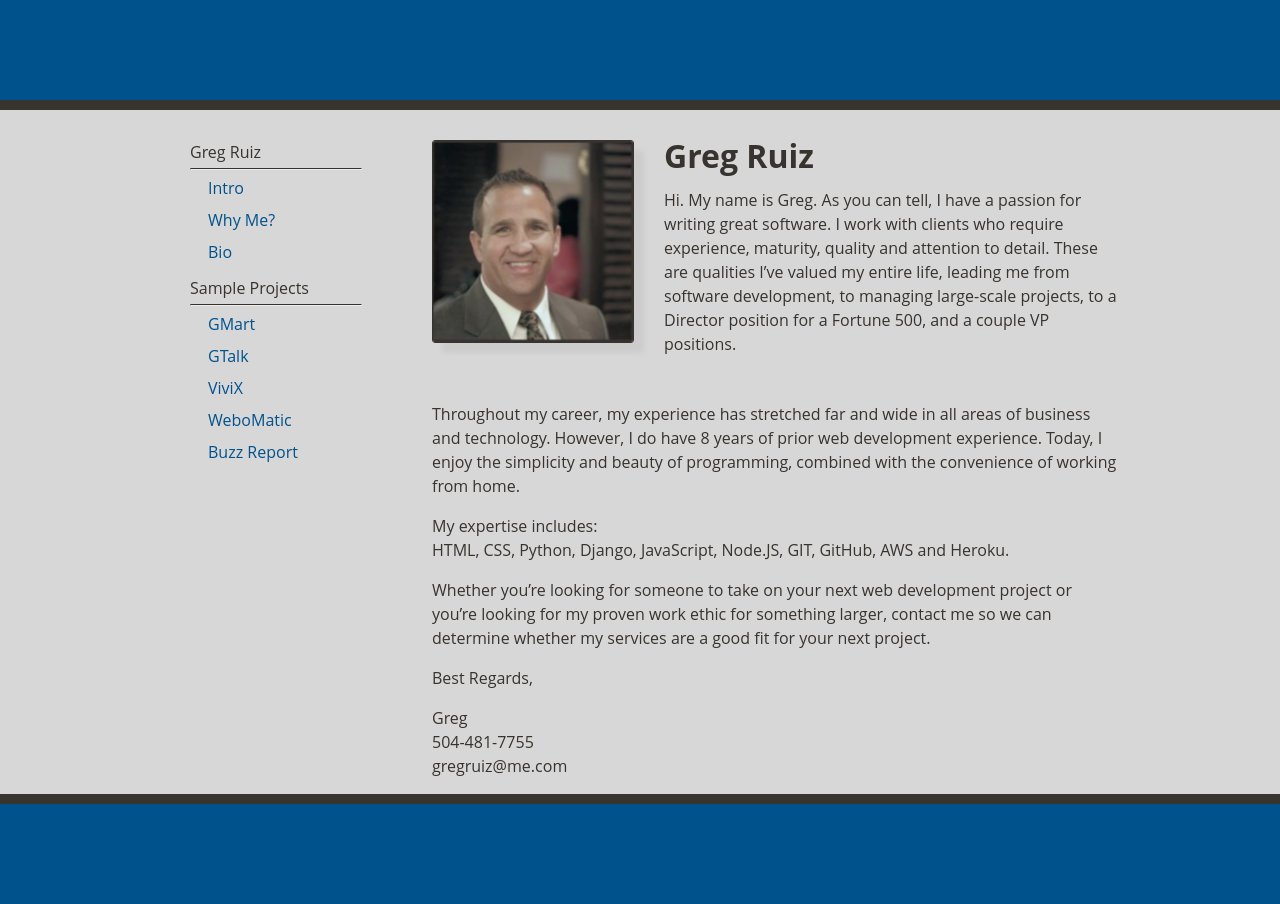
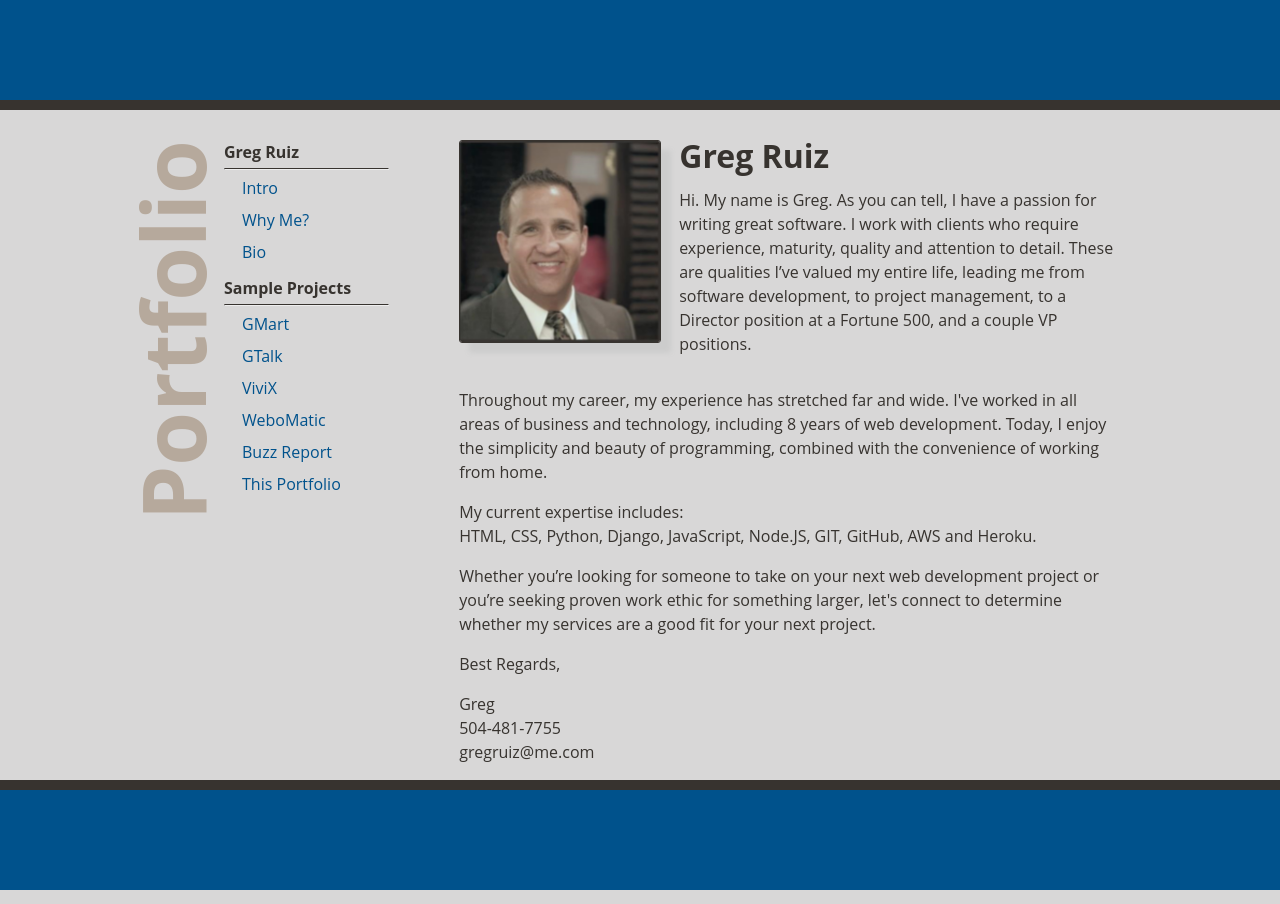
Before and after one commit to GregBoBeg/gregruizportfolio, a Django app: page /whyGreg/ in a window 1280 px wide. Run offline with Django 3.2, Linux system fonts and the light colour scheme.

Commit message:
insignificant

```diff
--- a/gfolio_app/static/gfolio_app/main.css
+++ b/gfolio_app/static/gfolio_app/main.css
@@ -3,6 +3,7 @@
 
 #37332f - Brown Dark
 #d8d7d7 - Brown Light
+#b6a99c - Brown Faded
 #00528c - Blue Dark
 #c5e2ff - Blue Light
 
@@ -10,6 +11,7 @@
 
 
 
+ /*----------------*/
 /* General Styles */
 
 html {
@@ -26,10 +28,6 @@
     padding: 0;
     border-top: 10px solid #37332f;
     border-bottom: 10px solid #37332f;
-}
-
-p {
-
 }
 
 a {
@@ -64,13 +62,41 @@
     margin-top: 25px;
 }
 
+.profile-img {
+    width: 220px;
+}
+
+.profile-img img {
+    width: 200px;
+}
 
 
+ /*------------*/
+/* Site Title */
+
+.site-title-container {
+    text-align: left;
+}
+
+.site-title {
+    font-size: 87px;
+    font-weight: bold;
+    color: #b6a99c;
+    writing-mode: vertical-rl;
+    transform: rotate(-180deg);
+    width: 100%;
+    display: inline-block;
+    text-align: right;
+    margin: 30px 10px 0px 0px;
+    padding: 0px 0px 0px 0px;
+}
+
+ /*-----------*/
 /* Side Menu */
 
 .flex-container {
     display: flex;
-    align-items: center;
+    align-items: top;
     margin: auto -1rem 1rem;
     max-width: 960px;
     margin: auto;
@@ -91,6 +117,7 @@
 }
 
 .menu-title {
+    font-weight: bold;
     margin: 10px 0px 4px 0px;
 }
 
@@ -107,18 +134,20 @@
 }
 
 
-  /* Project Images */
+ /*----------------*/
+/* Project Images */
 
 .image-box {
     display:flex;
     flex-wrap: nowrap;
-    margin: 30px 0px 30px 0px;
+    margin: 30px 0px 10px 0px;
 }
 
 .image-box img {
     flex-grow:0;
     flex-shrink:0;
-    margin: 0px 30px 0px 0px;
+    margin: 0px 0px 0px 0px;
+    display: inline-block;
     align-self: flex-start;
     border: 0.2px solid #37332f;
     border-radius: 3px;
@@ -138,7 +167,7 @@
 
 .proj-img {
     background-color: transparent;
-    width: 240px;
+    width: 220px;
     perspective: 800px;
 }
 
--- a/gfolio_app/templates/gfolio_app/base.html
+++ b/gfolio_app/templates/gfolio_app/base.html
@@ -14,6 +14,11 @@
 
     <body>
         <div class="flex-container">
+            <!-- Decorate the menu with the word "Portfolio"-->
+            <div class="site-title-container">
+                <p class="site-title">Portfolio</p>
+            </div>
+            <!-- Side Menu -->
             <div class="side-menu">
                 <div class="menu-title">Greg Ruiz</div><hr>
                 <div class="menu-item" ><a href="{% url 'gfolio-home' %}">Intro</a></div>
@@ -25,9 +30,10 @@
                 <div class="menu-item" ><a href="{% url 'project' 'ViviX' %}">ViviX</a></div>
                 <div class="menu-item" ><a href="{% url 'project' 'WeboMatic' %}">WeboMatic</a></div>
                 <div class="menu-item" ><a href="{% url 'project' 'Buzz Report' %}">Buzz Report</a></div>
+                <div class="menu-item" ><a href="{% url 'project' 'This Portfolio' %}">This Portfolio</a></div>
             </div>
             <div class="main-content">
-            <!-- body content -->
+            <!-- Body Content -->
             {% block content %}{% endblock %}
             </div>
         </div>
--- a/gfolio_app/templates/gfolio_app/project-buzz report.html
+++ b/gfolio_app/templates/gfolio_app/project-buzz report.html
@@ -9,7 +9,7 @@
     Finally, each stock is ranked on multiple data points, using a curve function of diminishing returns.
 </p>
 <p>
-    The end result is a spreadsheet listing each stock, their key decision data points,
-    and their strength indicators for trading and investing purposes.
+    The end result is a spreadsheet which lists each stock, key decision data points,
+    and strength indicators for trading and investing purposes.
 </p>
 <p class="link-list"><a class="menu-item" href="/media/content_images/project-{{ projectName|lower }}-enlarged.png" target=" " id="TDButton">View Sample Report</a></p>
--- a/gfolio_app/templates/gfolio_app/whyGreg.html
+++ b/gfolio_app/templates/gfolio_app/whyGreg.html
@@ -3,7 +3,11 @@
 
 
 <div class="image-box">
-    <img src="../media/content_images/profilephoto.png" width=200px;>
+    <div>
+        <div class="profile-img">
+            <img src="../media/content_images/profilephoto.png">
+        </div>
+    </div>
     <div>
         <p class="image-title">Greg Ruiz</p>
 
@@ -11,24 +15,26 @@
             <span>Hi.  My name is Greg.  </span>As you can tell, I have a passion for writing great software.
             I work with clients who require experience, maturity, quality and attention to detail.
             These are qualities I’ve valued my entire life, leading me from software development,
-            to managing large-scale projects, to a Director position for a Fortune 500, and a couple VP positions.
+            to project management, to a Director position at a Fortune 500, and a couple VP positions.
         </p>
     </div>
 </div>
 <div>
     <p>
-        Throughout my career, my experience has stretched far and wide in all areas of business and technology.
-        However, I do have 8 years of prior web development experience.
-        Today, I enjoy the simplicity and beauty of programming, combined with the convenience of working from home.
+        Throughout my career, my experience has stretched far and wide.
+        I've worked in all areas of business and technology,
+        including 8 years of web development.
+        Today, I enjoy the simplicity and beauty of programming,
+        combined with the convenience of working from home.
     </p>
     <p>
-        My expertise includes:<br>
+        My current expertise includes:<br>
         HTML, CSS, Python, Django, JavaScript, Node.JS, GIT, GitHub, AWS and Heroku.
     </p>
     <p>
         Whether you’re looking for someone to take on your next web development project
-        or you’re looking for my proven work ethic for something larger,
-        contact me so we can determine whether my services are a good fit for your next project.
+        or you’re seeking proven work ethic for something larger,
+        let's connect to determine whether my services are a good fit for your next project.
     </p>
     <p>
         Best Regards,
--- a/gfolio_app/views.py
+++ b/gfolio_app/views.py
@@ -9,6 +9,7 @@
 def bio(request):
     return render(request, 'gfolio_app/bio.html')
 
+
 def project(request, projectName):
     context = {"projectName": projectName}
     return render(request, 'gfolio_app/project.html', context)
```
Also changed, not shown: gfolio_app/templates/gfolio_app/bio.html (+7 -3 lines), gfolio_app/templates/gfolio_app/index.html (+6 -1 lines), gfolio_app/templates/gfolio_app/project-this portfolio.html (added, +19 -0 lines), gfolio_proj/media/content_images/OTC Buzz - 2021-05-13-0900Live.csv (added, +108 -0 lines), gfolio_proj/media/content_images/project-this portfolio.png (added), gfolio_proj/media/content_images/this portfolio.png (added).
